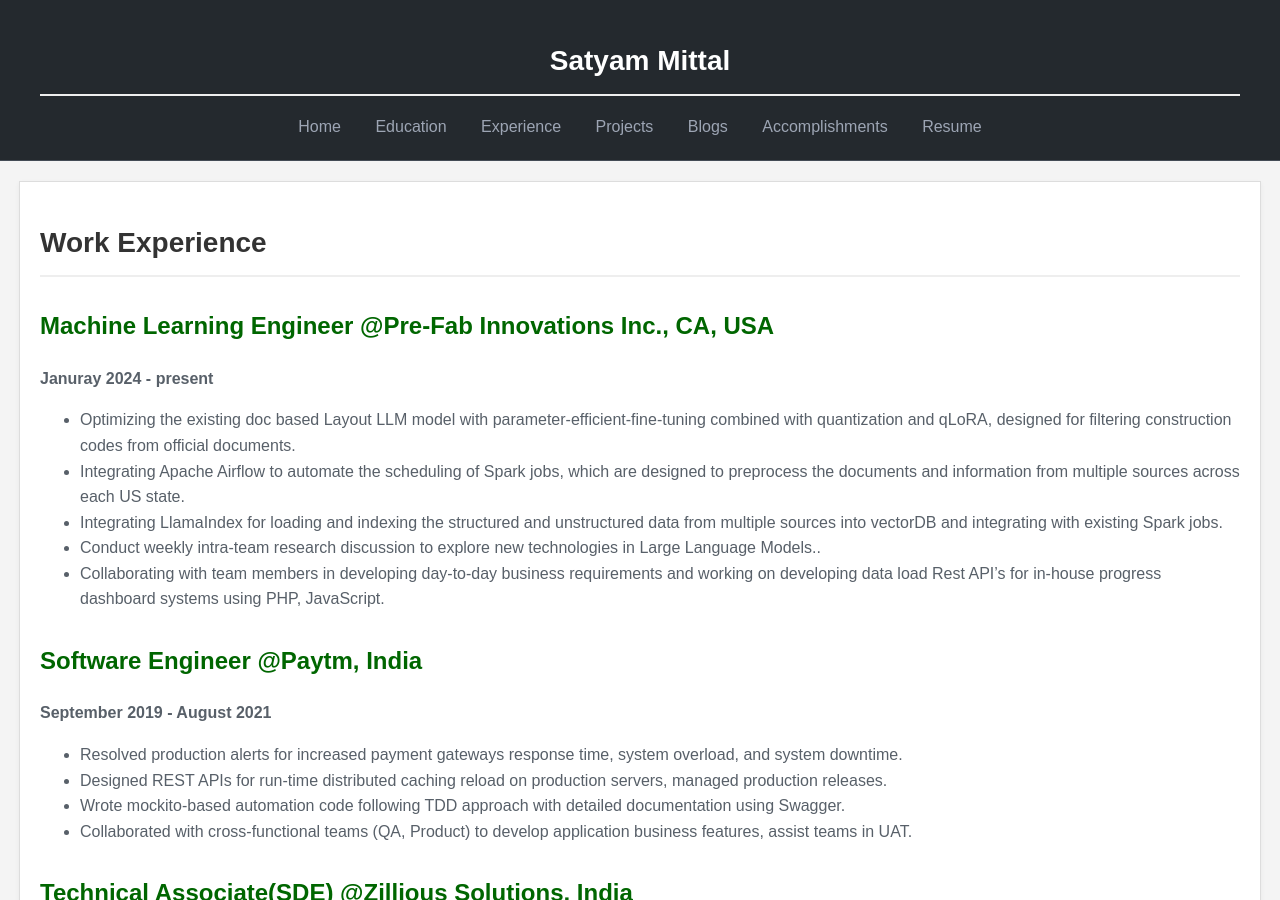
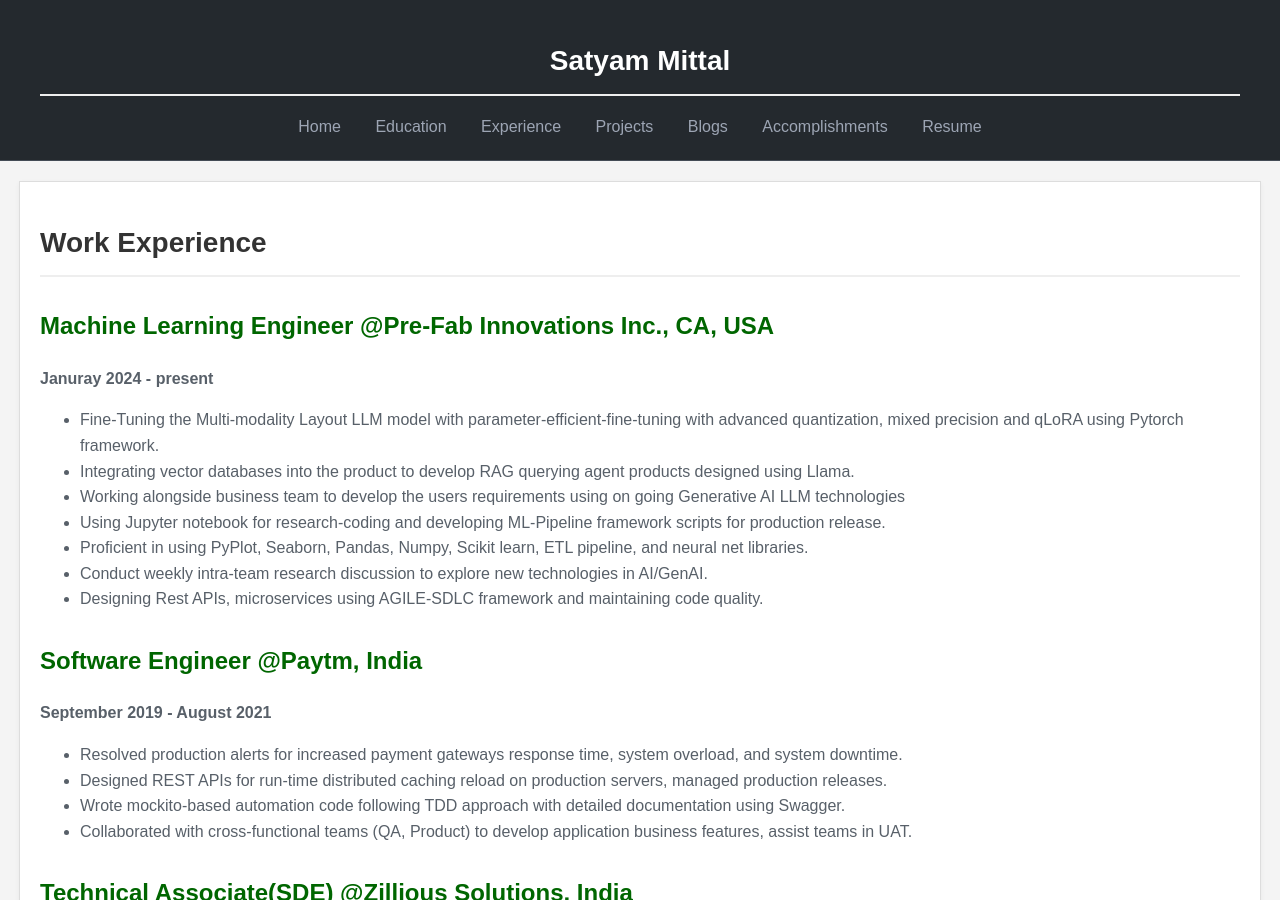
Before and after one commit to 05satyam/05satyam.github.io, a Jekyll site: the page built from experience.md, in a window 1280 px wide and 900 px high. Built offline with Jekyll 4.4.1, drawn with Linux system fonts in a browser that asks for light colours.

Commit message:
Update experience.md

```diff
--- a/experience.md
+++ b/experience.md
@@ -8,11 +8,14 @@ title: Work Experience
 ## Machine Learning Engineer @Pre-Fab Innovations Inc., CA, USA
 **Januray 2024 - present**
 
-- Optimizing the existing doc based Layout LLM  model with parameter-efficient-fine-tuning combined with quantization and qLoRA, designed for filtering construction codes from official documents.
-- Integrating Apache Airflow to automate the scheduling of Spark jobs, which are designed to preprocess the documents and information from multiple sources across each US state.
-- Integrating LlamaIndex for loading and indexing the structured and unstructured data from multiple sources into vectorDB and integrating with existing Spark jobs.
-- Conduct weekly intra-team research discussion to explore new technologies in Large Language Models..
-- Collaborating with team members in developing day-to-day business requirements and working on developing data load Rest API’s for in-house progress dashboard systems using PHP, JavaScript.
+- Fine-Tuning the Multi-modality Layout LLM model with parameter-efficient-fine-tuning with advanced
+quantization, mixed precision and qLoRA using Pytorch framework.
+- Integrating vector databases into the product to develop RAG querying agent products designed using Llama.
+- Working alongside business team to develop the users requirements using on going Generative AI LLM technologies
+- Using Jupyter notebook for research-coding and developing ML-Pipeline framework scripts for production release.
+- Proficient in using PyPlot, Seaborn, Pandas, Numpy, Scikit learn, ETL pipeline, and neural net libraries.
+- Conduct weekly intra-team research discussion to explore new technologies in AI/GenAI.
+- Designing Rest APIs, microservices using AGILE-SDLC framework and maintaining code quality.
 
 ## Software Engineer @Paytm, India
 **September 2019 - August 2021**
```
